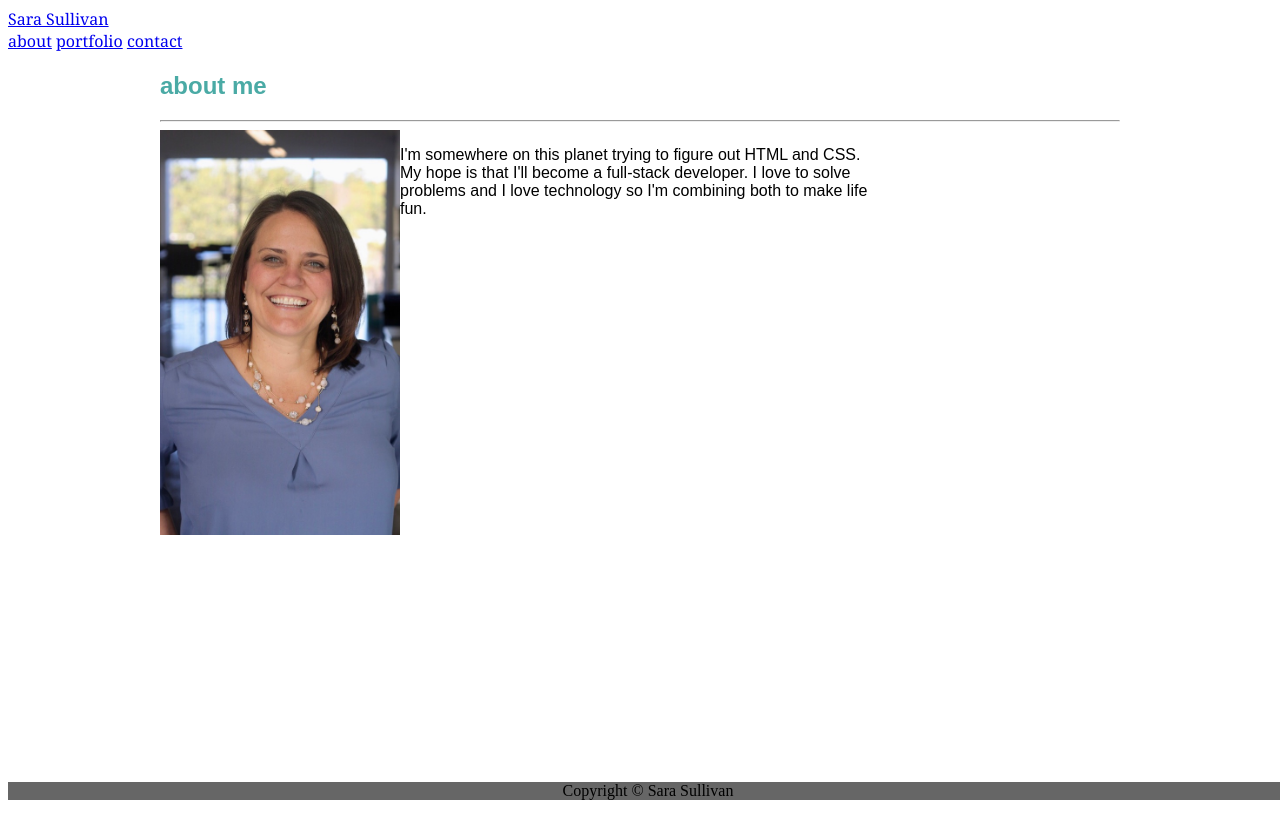
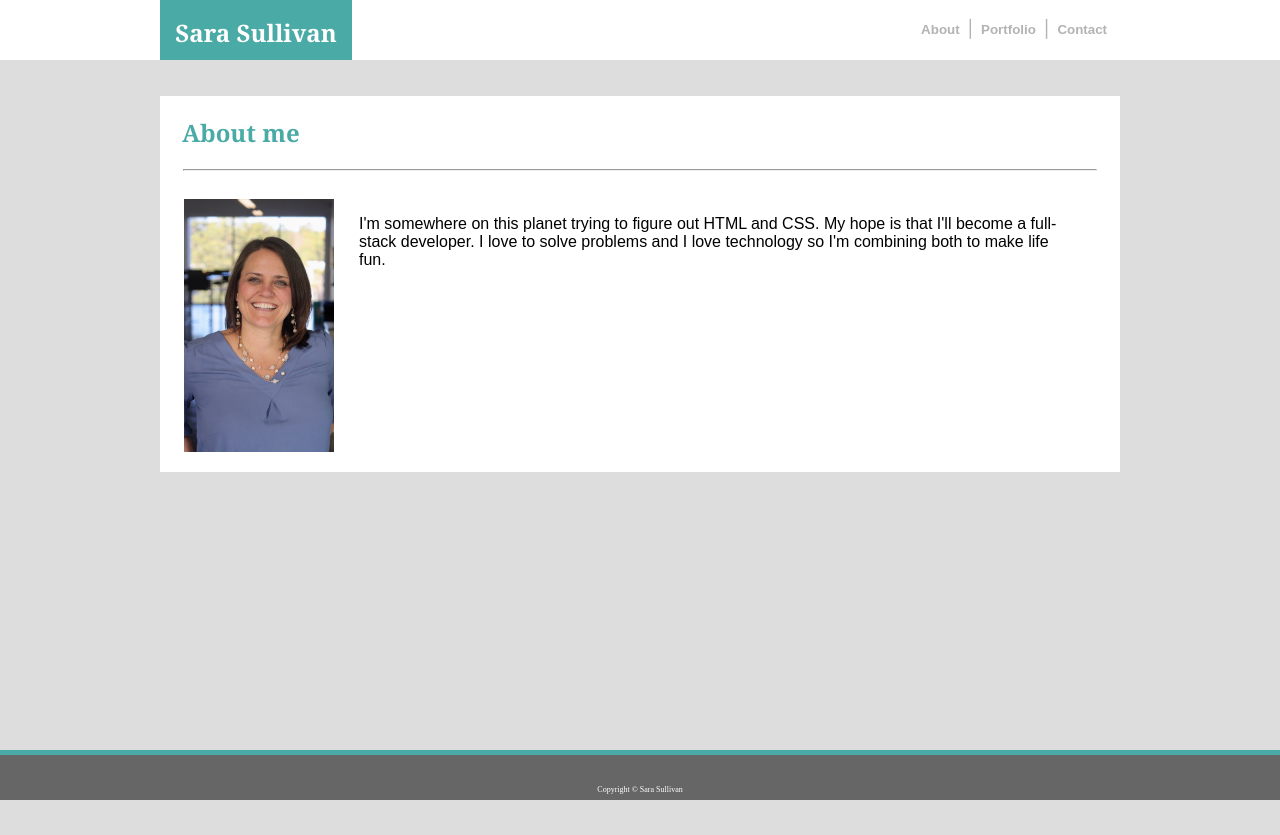
Before and after one commit to ssullivan14/Basic-Portfolio, a plain HTML site: page index.html in a window 1280 px wide. Before the commit the page ends 800 px from the top, so only its background shows below. Drawn offline with Linux system fonts and the light colour scheme.

Commit message:
second draft

```diff
--- a/assets-folder/css/style.css
+++ b/assets-folder/css/style.css
@@ -1,37 +1,111 @@
-
+body {
+    background-color: #dddddd;
+    width: 100%;
+    margin: 0px;
+}
 
 header {
     font-family: Georgia, 'Times New Roman', Times, serif;
+    height: 60px;
+    width: 100%;
+    background-color: #ffffff;
+}
+
+.name-links-box {
+    width: 960px;
+    height: 100%;
+    margin: auto;
 }
 
 .name {
-    color: #4aaaa5;
+    background-color: #4aaaa5;
+    width: 20%;
+    height: 73%;
+    padding-top: 16px;
+    float: left;
+    text-decoration-color: #ffffff;
+}
+
+h3 {
+    text-decoration-color: #666666
+}
+
+h1 {
+    color: #ffffff;
+    font-family: Georgia, 'Times New Roman', Times, serif;
+    font-size: 18pt;
+    text-align: center;
+    text-decoration-color: #ffffff
+}
+
+.name .index {
+    color: #ffffff;
+
+}
+
+a {
+    text-decoration: none;
+}
+.linksbox{
+    width: 75%;
+    height: 100%;
+    background-color: #ffffff;
+    text-align: right;
+    float: right;
+    color: #b4b2b2;
+}
+
+.links {
+    margin: 13px;
+}
+
+.links a {
+    font-family: Arial, Helvetica, sans-serif;
+    font-size: 10pt;;
+    text-align: right;
+
+    color: #b4b2b2;
+    text-decoration-color: none;
+
 }
 
 section {
     font-family: Arial, Helvetica, sans-serif;
+    background-color: #ffffff;
     width: 960px;
     margin: auto;
     clear: both;
     overflow: auto;
-
 }
 
-.about-pic {
-    width: 25%;
+h2 {
+    color: #4aaaa5;
+    padding-left: 22px;
+    font-family: Georgia, 'Times New Roman', Times, serif
+}
+
+hr {
+    width: 95%;
+    color: #666666;
+}
+
+.pic {
+    width: 175px;
+    float: left;
+    padding-left: 2.5%;
+    padding-bottom: 20px;
+    padding-top: 20px;
+}
+
+.photo {
+    width: 150px;
     float: left;
 }
 
-.photo {
-    width: 100%;
-}
-
 .paragraph {
-    width: 50%;
+    width: 75%;
     float: left;
-
-
-
+    padding-top: 20px;
 }
 
 h2 {
@@ -39,10 +113,23 @@ h2 {
 }
 
 footer {
-
     position: absolute;
     width: 100%;
+    height: 50px;
     bottom: 0;
-    text-align: center;
     background-color: #666666;
 }
+
+.footer-topbar {
+    height: 5px;
+    width: 100%;
+    background-color: #4aaaa5;
+}
+
+.Copyright {
+    height: 100%;
+    padding-top: 30px;
+    text-align: center;
+    font-size: 8px;
+    color: #ffffff;
+}
--- a/index.html
+++ b/index.html
@@ -7,31 +7,37 @@
             <link rel = "stylesheet"
             type = "text/css"
             href = "assets-folder/css/style.css"/>
+        </head>
 
-        </head>
 
 <body>
 
     <header>
-        <div class="name">
-            <a class="index.html" href="about">Sara Sullivan</a>
-        </div>
-            <div class="links">
-                <a class="index.html" href="about">about</a>
-                <a class="portfolio.html" href="portfolio">portfolio</a>
-                <a class="contact.html" href="contact">contact</a>
+        <h1 class="name-links-box">
+          <div class="name">
+            <a class="index" href="./index.html">Sara Sullivan
+          </a></div>
+            <div class="linksbox">
+                <h5 class="links">
+                  <a href="./index.html">About</a> |
+                  <a href="./portfolio.html">Portfolio</a> |
+                  <a href="./contact.html">Contact</a>
+                </h5></a>
             </div>
+        </h1>
+    </header>
 
-    </header>
+    <br>
+    <br>
 
     <section>
         <h2>
-            about me
+            About me
         </h2>
 
         <hr>
 
-            <div class="about-pic">
+            <div class="pic">
                 <img class="photo" src="assets-folder/images/IMG_3756.jpg">
             </div>
             <div class="paragraph">
@@ -42,7 +48,12 @@
     </section>
 
     <footer>
-        Copyright © Sara Sullivan
+        <div class="footer-topbar">
+            </div>
+
+        <div class="Copyright">
+            Copyright © Sara Sullivan
+        </div>
     </footer>
 </body>
 
```
